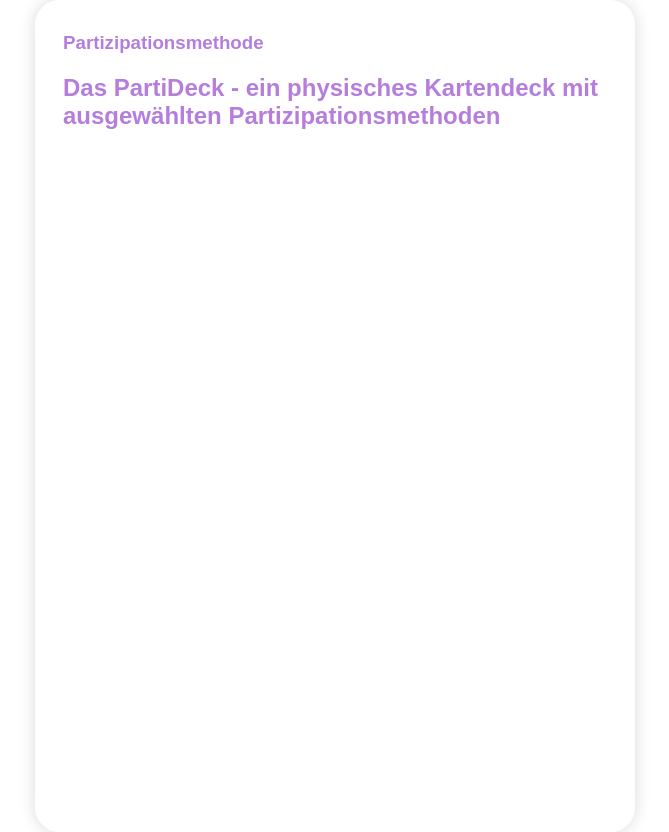
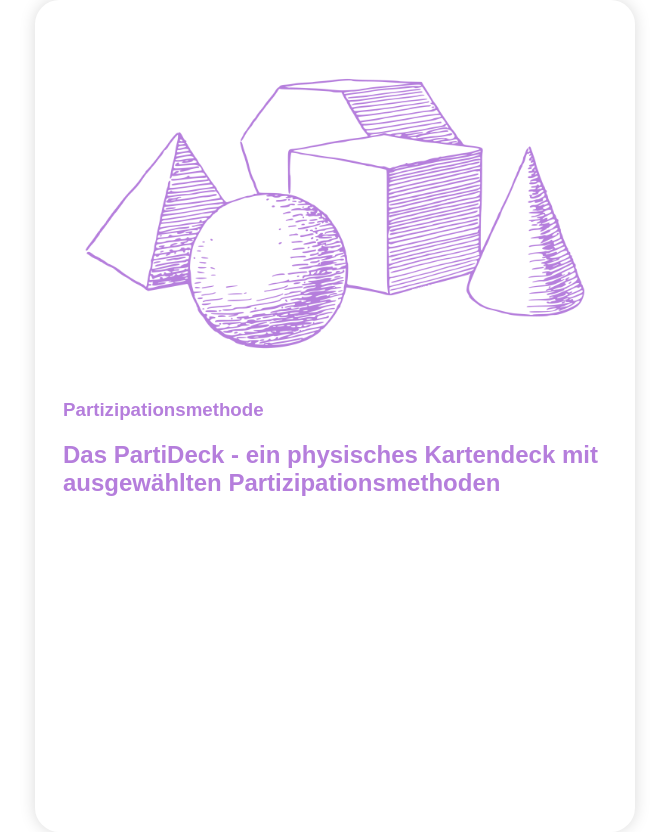
Before and after one commit to henicosa/PartiDeck, a plain HTML site: page static/index.html in a window 1280 px wide. Shown: the whole page, without its empty margins (321-990 px from the left). Drawn offline with Linux system fonts and the light colour scheme.

Commit message:
add silly card image

```diff
--- a/static/css/card.css
+++ b/static/css/card.css
@@ -53,6 +53,9 @@
 	overflow-y: auto;
 }
 
+.card-icon {
+	width: 100%;
+}
 /* width */
 .card-content::-webkit-scrollbar {
 	width: 0.5rem;
--- a/static/index.html
+++ b/static/index.html
@@ -15,6 +15,7 @@
     <div class="flip-card-inner">
       <div class="card-front">
         <section>
+          <img class="card-icon" src="imgs/shapes.png">
           <h3>Partizipationsmethode</h3>
           <h1 id="titel"></h1>
         </section>
```
Also changed, not shown: static/imgs/shapes.png (added).
